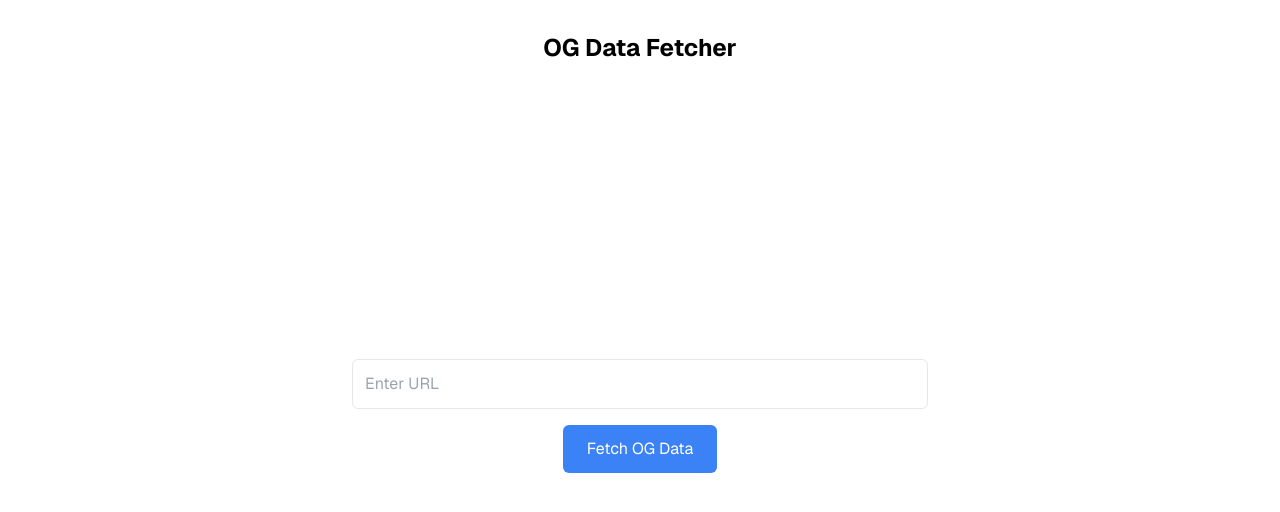
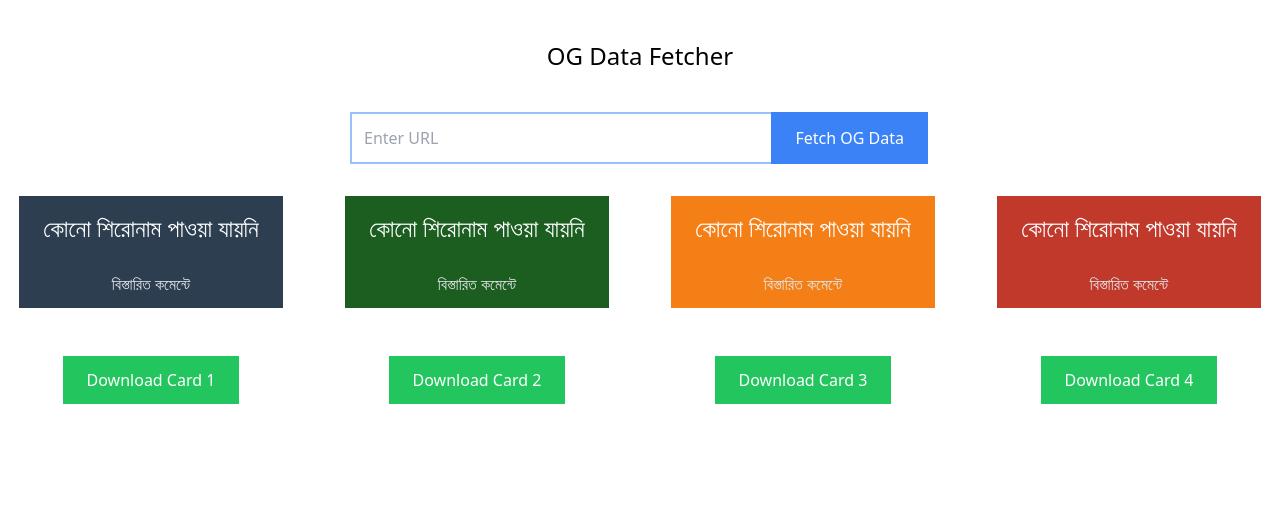
Before and after one commit to ratulxlr8/social-media-card-generator, a Next.js app: page / in a window 1280 px wide. Shown: the top 512 px of the page. Built offline with nearby package versions, Linux system fonts and the light colour scheme.

Commit message:
done boi

```diff
--- a/app/page.js
+++ b/app/page.js
@@ -1,13 +1,16 @@
 "use client";
-import { useState } from "react";
+import { useState, useRef } from "react";
 import Image from "next/image";
 import Head from "next/head";
+import html2canvas from "html2canvas";
 
 export default function Home() {
   const [url, setUrl] = useState("");
   const [ogData, setOgData] = useState({ image: null, title: null });
   const [loading, setLoading] = useState(false);
   const [error, setError] = useState("");
+
+  const cardRefs = useRef([]);
 
   const fetchOgData = async () => {
     setLoading(true);
@@ -37,64 +40,111 @@ export default function Home() {
     }
   };
 
-  // Custom loader to allow any image domain
   const customLoader = ({ src }) => src;
 
+  const handleDownload = async (index) => {
+    const cardElement = cardRefs.current[index];
+    if (cardElement) {
+      try {
+        // Set high scale for better quality
+        const canvas = await html2canvas(cardElement, {
+          useCORS: true, // Ensure external images are fetched and included
+          allowTaint: true, // Allow tainting for external images
+          scale: 6, // Increase scale to improve image resolution (default is 1)
+          backgroundColor: null,
+        });
+
+        const image = canvas.toDataURL("image/png");
+        const link = document.createElement("a");
+        link.href = image;
+        link.download = `card_${index + 1}.png`;
+        link.click();
+      } catch (error) {
+        console.error("Error capturing the card image:", error);
+      }
+    }
+  };
+
   return (
-    <div className="grid grid-rows-[auto_1fr_auto] items-center justify-items-center min-h-screen p-8 gap-8 font-[family-name:var(--font-geist-sans)]">
+    <div className="items-center justify-items-center w-full">
       <Head>
         <link
           href="https://fonts.googleapis.com/css2?family=Noto+Serif+Bengali:wght@400;700&display=swap"
           rel="stylesheet"
         />
       </Head>
-      <h1 className="text-2xl font-bold">OG Data Fetcher</h1>
-      <div className="flex flex-col items-center gap-4 w-full max-w-xl">
+      <h1 className="text-2xl my-10">OG Data Fetcher</h1>
+
+      <div className="flex items-center gap- w-full max-w-xl">
         <input
           type="text"
           value={url}
           onChange={(e) => setUrl(e.target.value)}
           placeholder="Enter URL"
-          className="w-full p-3 border rounded-md focus:outline-none focus:ring-2 focus:ring-blue-500"
+          className="flex-1 w-full p-3 ring-2 focus:outline-none focus:ring-2 focus:ring-blue-500"
         />
         <button
           onClick={fetchOgData}
-          className="px-6 py-3 bg-blue-500 text-white rounded-md hover:bg-blue-600"
+          className="inline px-6 py-3.5 bg-blue-500 text-white    hover:bg-blue-600"
           disabled={loading}
         >
           {loading ? "Loading..." : "Fetch OG Data"}
         </button>
         {error && <p className="text-red-500">{error}</p>}
       </div>
-      {ogData.image && (
+
+      <div className="grid grid-cols-1 sm:grid-cols-2 lg:grid-cols-4 gap-6 mt-8 w-full">
+        {[...Array(4)].map((_, index) => (
           <div
-          className="max-w-xl mx-auto bg-white border border-gray-200 rounded-lg shadow-lg overflow-hidden mt-8"
-          style={{ fontFamily: "'Noto Serif Bengali', serif" }}
+            key={index}
+            ref={(el) => (cardRefs.current[index] = el)}
+            style={{
+              backgroundColor:
+                index === 0
+                  ? "#2c3e50"
+                  : index === 1
+                  ? "#1B5E20"
+                  : index === 2
+                  ? "#F57F17"
+                  : "#c0392b",
+            }}
+            className="max-w-xs mx-auto bg-white overflow-hidden"
           >
-          {/* Title Section */}
-          <div className="bg-gray-100 px-6 py-4 border-b border-gray-200">
-            <h2 className="text-2xl font-bold text-gray-800 text-center">
+            <div className="px-6 py-4     -gray-200">
+              <h2 className="text-2xl text-center text-white">
                 {ogData.title || "কোনো শিরোনাম পাওয়া যায়নি"}
               </h2>
             </div>
-          {/* Image Section */}
-          <div className="">
+            <div>
+              {ogData.image && (
                 <Image
                   loader={customLoader}
                   src={ogData.image}
                   alt="OG Image"
-              width={640} // Fixed width
-              height={360} // 16:9 ratio height
+                  width={640}
+                  height={360}
                 />
+              )}
             </div>
-          {/* Footer Section */}
-          <div className="bg-gray-50 px-6 py-4 border-t border-gray-200">
-            <p className="text-center text-gray-600 font-medium">
-              বিস্তারিত কমেন্টে
-            </p>
+            <div className="px-6 py-3 text-center text-gray-200">
+              {`   বিস্তারিত কমেন্টে`}
             </div>
           </div>
-      )}
+        ))}
+      </div>
+
+      <div className="grid grid-cols-1 sm:grid-cols-2 lg:grid-cols-4 gap-6 mt-8 justify-between w-full">
+        {[...Array(4)].map((_, index) => (
+          <div key={index} className="flex justify-center">
+            <button
+              onClick={() => handleDownload(index)}
+              className="inline-block col-span-1 px-6 py-3 bg-green-500 text-white    hover:bg-green-600 mt-4"
+            >
+              Download Card {index + 1}
+            </button>
+          </div>
+        ))}
+      </div>
     </div>
   );
 }
```
Lines whose indentation alone changed are shown as unchanged.
